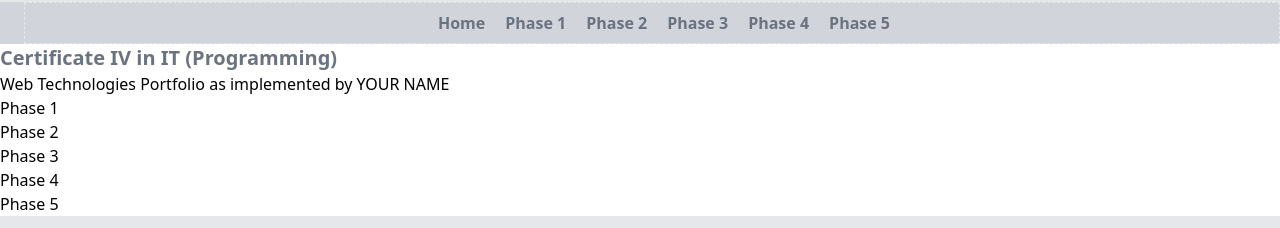
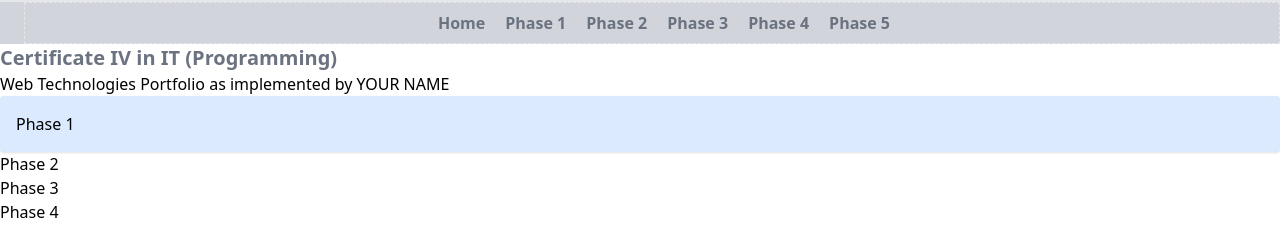
Before and after one commit to 20055662/WebTech-Portfolio-JiapingHuang, a website: page index.html in a window 1280 px wide. Shown: the part 102-330 px from the top of the page. Drawn offline with Linux system fonts and the light colour scheme.

Commit message:
feat(phase-5):Implement test card for dashboard

```diff
--- a/index.html
+++ b/index.html
@@ -33,7 +33,7 @@
             <p>Web Technologies Portfolio as implemented by YOUR NAME</p>
         </header>
         <div>
-            <section>
+            <section class="bg-blue-100 p-4 rounded shadow hover:bg-blue-300 transition">
                 <a href="phase-1">Phase 1</a>
             </section>
             <section>
```
Also changed, not shown: assets/css/site.css.
